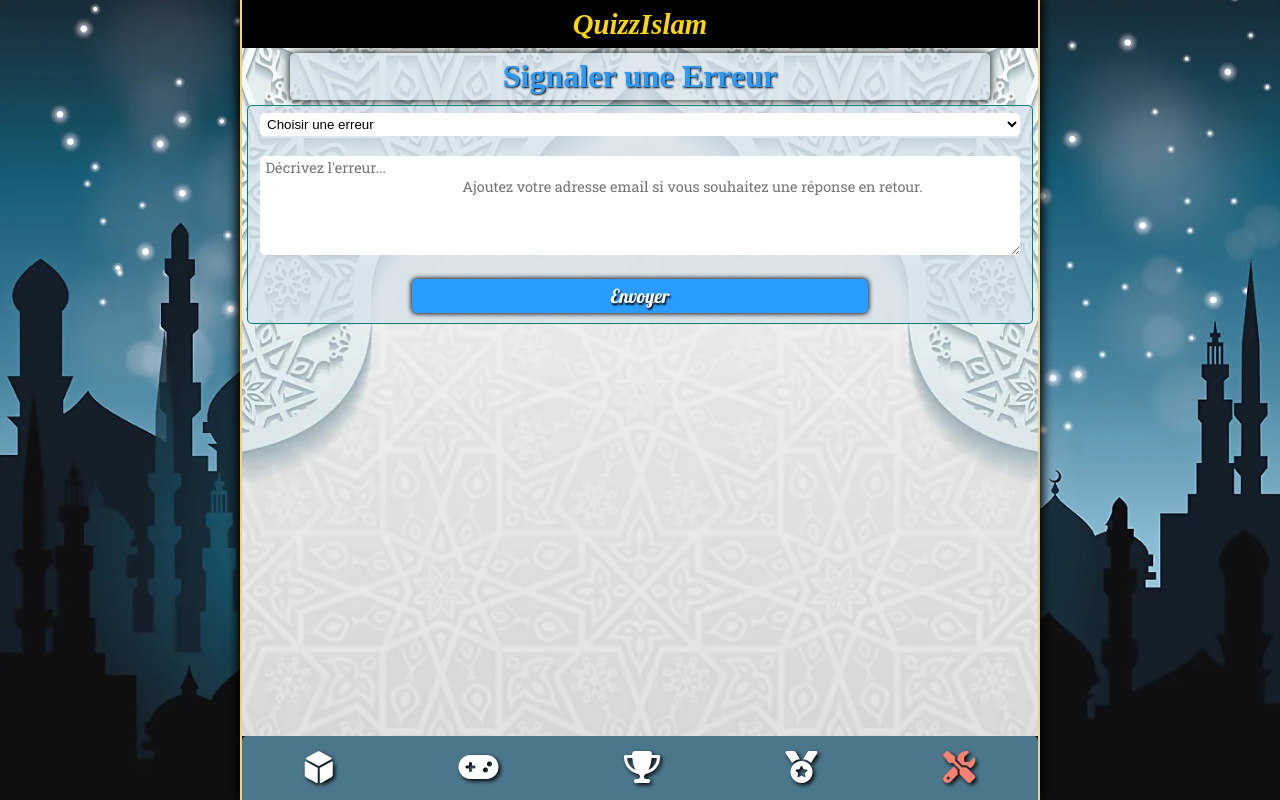
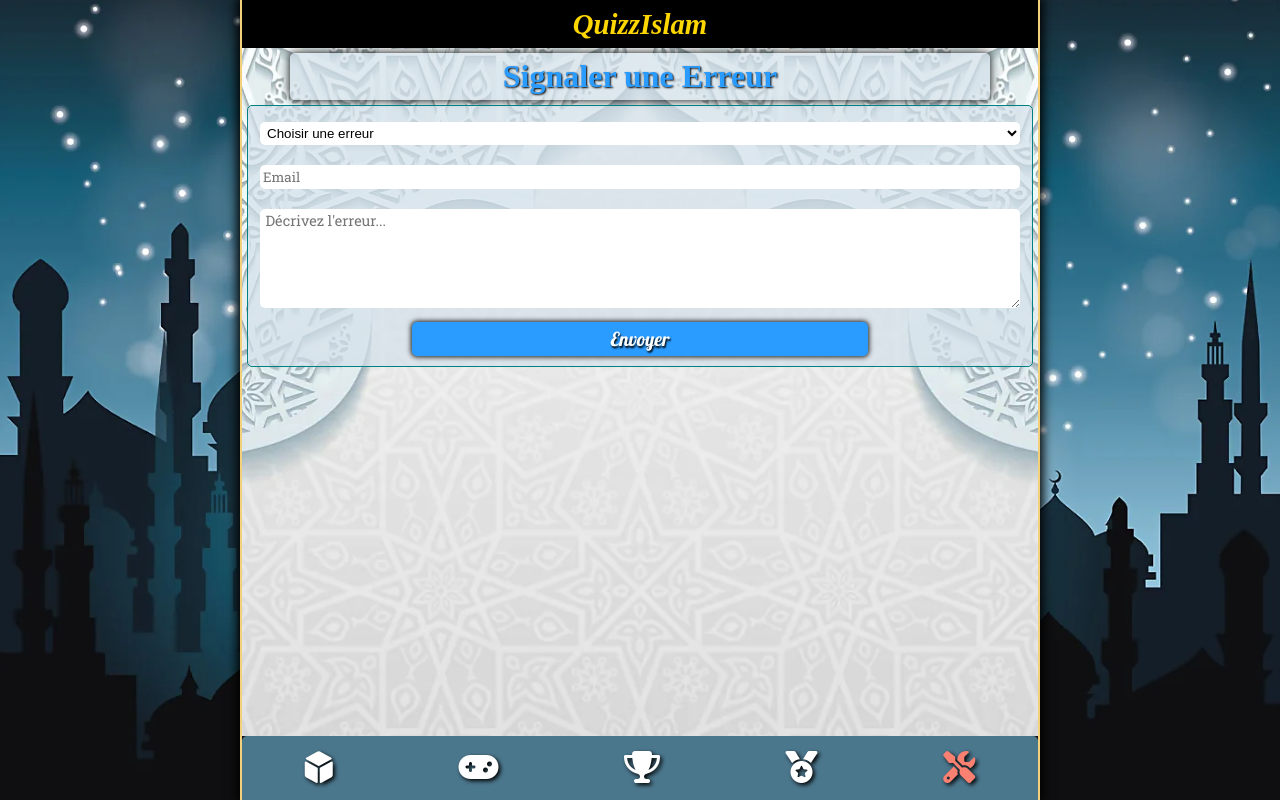
Before and after one commit to nadfri/react-quizzislam, a React (Create React App) app: page /settings/signalement in a window 1280 px wide. Built offline with nearby package versions, Linux system fonts and the light colour scheme; no server answers; a web font is replaced by a local one.

Commit message:
SW Update + Signalement ajout mail + Toast

```diff
--- a/package.json
+++ b/package.json
@@ -15,6 +15,7 @@
     "react-scripts": "4.0.3",
     "react-share": "^4.4.0",
     "react-switch": "^6.0.0",
+    "react-toastify": "^8.1.0",
     "uuid": "^3.4.0",
     "web-vitals": "^0.2.4",
     "workbox-background-sync": "^5.1.3",
--- a/public/index.html
+++ b/public/index.html
@@ -27,6 +27,7 @@
 	<form name="Signalement" netlify hidden netlify-honeypot="bot-fiel">
 		<input name="numero" />
 		<input name="question" />
+		<input name="email" />
 		<select name="erreur"></select>
 		<textarea name="complement"></textarea>
 	</form>
--- a/src/Components/App/App.js
+++ b/src/Components/App/App.js
@@ -1,34 +1,42 @@
-import React, { useState, useEffect } from "react";
-import { BrowserRouter, Route, Switch } from "react-router-dom";
-import Classement from "../Classement/Classement";
-import Competition from "../Competition/Competition";
-import Entrainement from "../Entrainement/Entrainement";
-import Header from "../Header/Header";
-import Home from "../Home/Home";
-import NavBar from "../NavBar/NavBar";
-import Quizz from "../Quizz/Quizz";
-import "./App.scss";
-import fire from "../../firebase";
-import Connexion from "../Login/Connexion/Connexion";
-import ListQuestions from "../ListQuestions/ListQuestions";
-import Settings from "../Settings/Settings";
-import Forget from "../Login/Forget/Forget";
-import AjoutQuestions from "../AjoutQuestions/AjoutQuestions";
-import Niveau from "../Niveau/Niveau";
-import Apropos from "../Apropos/Apropos";
-import Admin from "../Admin/Admin";
-import Signalement from "../Signalement/Signalement";
-import Suggestion from "../Suggestion/Suggestion";
-import PwaButton from "../PwaButton/PwaButton";
+//Librairies
+import fire from '../../firebase';
+import React, { useState, useEffect } from 'react';
+import { BrowserRouter, Route, Switch } from 'react-router-dom';
+import { ToastContainer } from 'react-toastify';
+
+//Composants
+import Header from '../Header/Header';
+import NavBar from '../NavBar/NavBar';
+import Home from '../Home/Home';
+import Classement from '../Classement/Classement';
+import Competition from '../Competition/Competition';
+import Entrainement from '../Entrainement/Entrainement';
+import Quizz from '../Quizz/Quizz';
+import Connexion from '../Login/Connexion/Connexion';
+import ListQuestions from '../ListQuestions/ListQuestions';
+import Settings from '../Settings/Settings';
+import Forget from '../Login/Forget/Forget';
+import AjoutQuestions from '../AjoutQuestions/AjoutQuestions';
+import Niveau from '../Niveau/Niveau';
+import Apropos from '../Apropos/Apropos';
+import Admin from '../Admin/Admin';
+import Signalement from '../Signalement/Signalement';
+import Suggestion from '../Suggestion/Suggestion';
+import PwaButton from '../PwaButton/PwaButton';
+
+//CSS
+import './App.scss';
+import 'react-toastify/dist/ReactToastify.css';
 
 function App() {
-  const [user, setUser] = useState("");
+	const [user, setUser] = useState('');
+
 	useEffect(() => authListener(), []);
 
 	const authListener = () => {
 		fire.auth().onAuthStateChanged((user) => {
 			if (user) setUser(user);
-      else setUser("");
+			else setUser('');
 		});
 	};
 
@@ -45,11 +53,7 @@ function App() {
 					<Route exact path='/competition' component={Competition} />
 					<Route exact path='/entrainement' component={Entrainement} />
 					<Route exact path='/entrainement/quizz/:theme' component={Niveau} />
-          <Route
-            exact
-            path='/entrainement/quizz/:theme/:niveau'
-            component={Quizz}
-          />
+					<Route exact path='/entrainement/quizz/:theme/:niveau' component={Quizz} />
 					<Route exact path='/classement' component={Classement} />
 					<Route exact path='/connexion' component={Connexion} />
 					<Route exact path='/settings' component={Settings} />
@@ -75,11 +79,12 @@ function App() {
 					/>
 
 					<Route component={Home} />
-
 				</Switch>
 
 				{/* NavBar  */}
 				<NavBar />
+				{/* Toast */}
+				<ToastContainer />
 			</div>
 		</BrowserRouter>
 	);
--- a/src/Components/App/App.scss
+++ b/src/Components/App/App.scss
@@ -10,6 +10,10 @@
 
 .PwaButton {
 	display: flex;
+}
+
+.Toastify__close-button{
+	box-shadow: none;
 }
 
 @media screen and (min-width: 800px) {
--- a/src/Components/FormError/FormError.jsx
+++ b/src/Components/FormError/FormError.jsx
@@ -7,6 +7,7 @@ function FormError(props) {
 	const [displayForm, setDisplayForm] = useState(true);
 	const [erreur, setErreur] = useState('');
 	const [complement, setComplement] = useState('');
+	const [email, setEmail] = useState('');
 
 	const numero = props.question.id;
 	const question = props.question.question;
@@ -23,7 +24,7 @@ function FormError(props) {
 		fetch(postUrl, {
 			method: 'POST',
 			headers: { 'Content-Type': 'application/x-www-form-urlencoded' },
-			body: encode({ 'form-name': 'Signalement', numero, question, erreur, complement }),
+			body: encode({ 'form-name': 'Signalement', numero, question, erreur, complement,email }),
 		});
 
 		e.preventDefault();
@@ -51,6 +52,14 @@ function FormError(props) {
 							<option value='Autre'>Autre Raison</option>
 						</select>
 
+						<input
+							type='email'
+							name='email'
+							placeholder='Email'
+							required
+							onChange={(e) => setEmail(e.target.value)}
+						/>
+
 						<textarea
 							name='complement'
 							placeholder=" Complément d'information...
--- a/src/Components/Home/Home.jsx
+++ b/src/Components/Home/Home.jsx
@@ -2,7 +2,7 @@ import React from 'react';
 import BoutonLink from '../BoutonLink/BoutonLink';
 import './Home.scss';
 
-function Home(props) {
+function Home() {
 	return (
 		<div className='Home'>
 			<BoutonLink link='/entrainement' content='Entrainement' />
--- a/src/Components/Signalement/Signalement.jsx
+++ b/src/Components/Signalement/Signalement.jsx
@@ -7,6 +7,7 @@ function Signalement() {
 	const [displayForm, setDisplayForm] = useState(true);
 	const [erreur, setErreur] = useState('');
 	const [complement, setComplement] = useState('');
+	const [email, setEmail] = useState('');
 
 	const encode = (data) => {
 		return Object.keys(data)
@@ -20,7 +21,13 @@ function Signalement() {
 		fetch(postUrl, {
 			method: 'POST',
 			headers: { 'Content-Type': 'application/x-www-form-urlencoded' },
-			body: encode({ 'form-name': 'Signalement', erreur, complement, question:"Signalement Globale" }),
+			body: encode({
+				'form-name': 'Signalement',
+				email,
+				erreur,
+				complement,
+				question: 'Signalement Globale',
+			}),
 		});
 
 		e.preventDefault();
@@ -50,10 +57,17 @@ function Signalement() {
 							<option value='Autre'>Autre Raison</option>
 						</select>
 
+						<input
+							type='email'
+							name='email'
+							placeholder='Email'
+							required
+							onChange={(e) => setEmail(e.target.value)}
+						/>
+
 						<textarea
 							name='complement'
-							placeholder=" Décrivez l'erreur...
-							Ajoutez votre adresse email si vous souhaitez une réponse en retour."
+							placeholder=" Décrivez l'erreur..."
 							rows='5'
 							cols='33'
 							onChange={(e) => setComplement(e.target.value)}
--- a/src/Components/Signalement/Signalement.scss
+++ b/src/Components/Signalement/Signalement.scss
@@ -19,22 +19,25 @@
 		animation: slideIn 0.5s forwards;
 	}
 
-	select {
+	select,input {
 		border: none;
 		width: 100%;
 		border-radius: 5px;
 		padding: 3px;
+		margin: 10px 0;
 	}
 
 	textarea {
 		border: 1px teal;
 		border-radius: 5px;
-		margin: 20px 0;
 		width: 100%;
+		margin: 10px 0;
 	}
 
 	button {
 		background-color: #2b9cff;
 		width: 60%;
 	}
+
+
 }
--- a/src/serviceWorkerRegistration.js
+++ b/src/serviceWorkerRegistration.js
@@ -1,3 +1,5 @@
+import { toast } from 'react-toastify';
+
 const isLocalhost = Boolean(
 	window.location.hostname === 'localhost' ||
 		// [::1] is the IPv6 localhost address.
@@ -67,6 +69,18 @@ function registerValidSW(swUrl, config) {
 							// but the previous service worker will still serve the older
 							// content until all client tabs are closed.
 							console.log("Mise à jour disponible, redemarrer l'app ou le navigateur");
+							toast.success(`Mise à jour disponible, Redémarrez l'app!`, {
+								icon: '🚀',
+								position: 'top-center',
+								autoClose: false,
+								hideProgressBar: false,
+								closeOnClick: false,
+								pauseOnHover: false,
+								draggable: true,
+								theme: 'colored',
+								toastId: 'no_duplicate',
+								//onClose: () => window.location.reload(),
+							});
 
 							// Execute callback
 							if (config && config.onUpdate) {
```
Also changed, not shown: 2 other files (tests, documents, lock files or other folders). Lines whose indentation alone changed are shown as unchanged.
